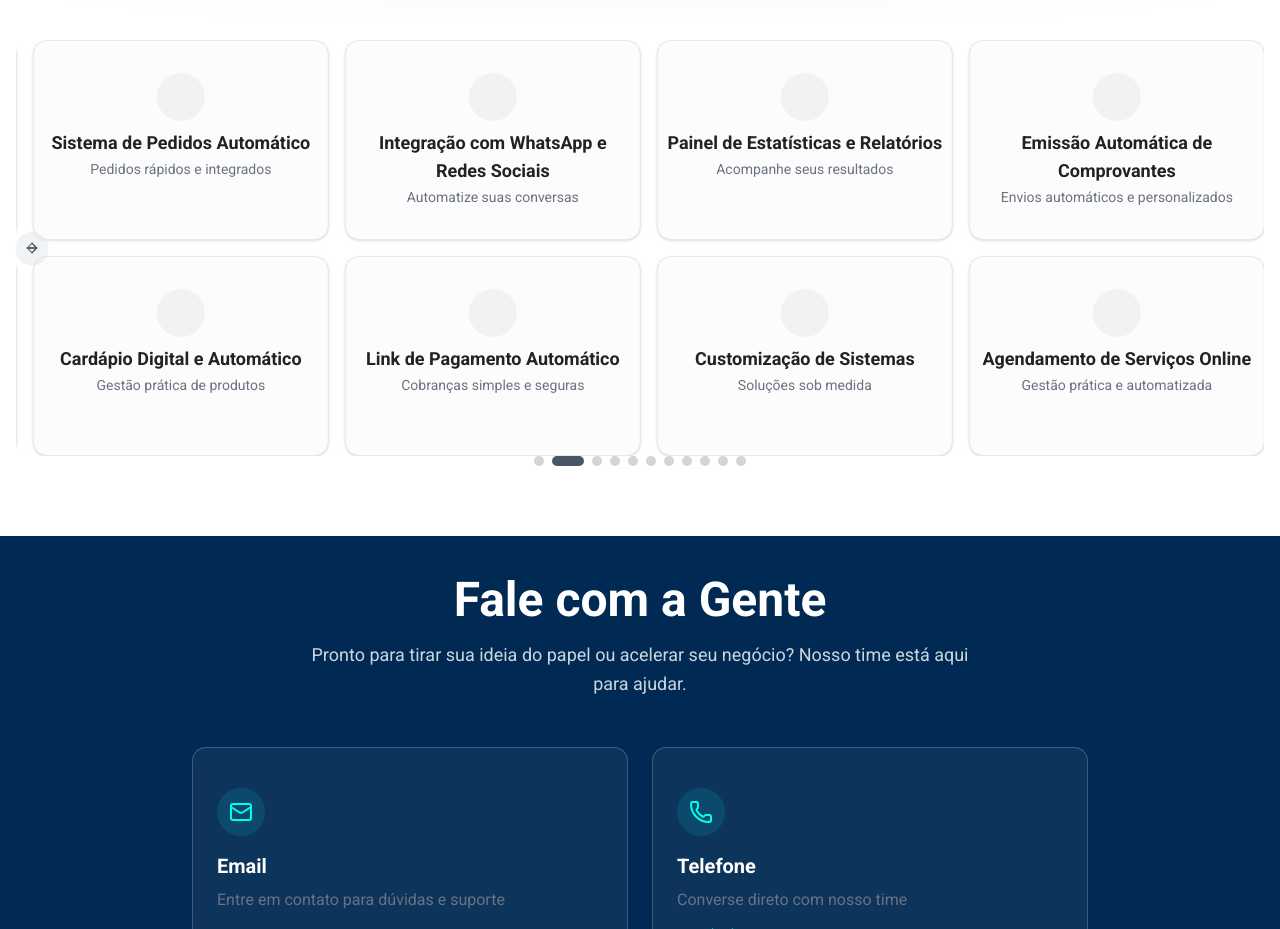
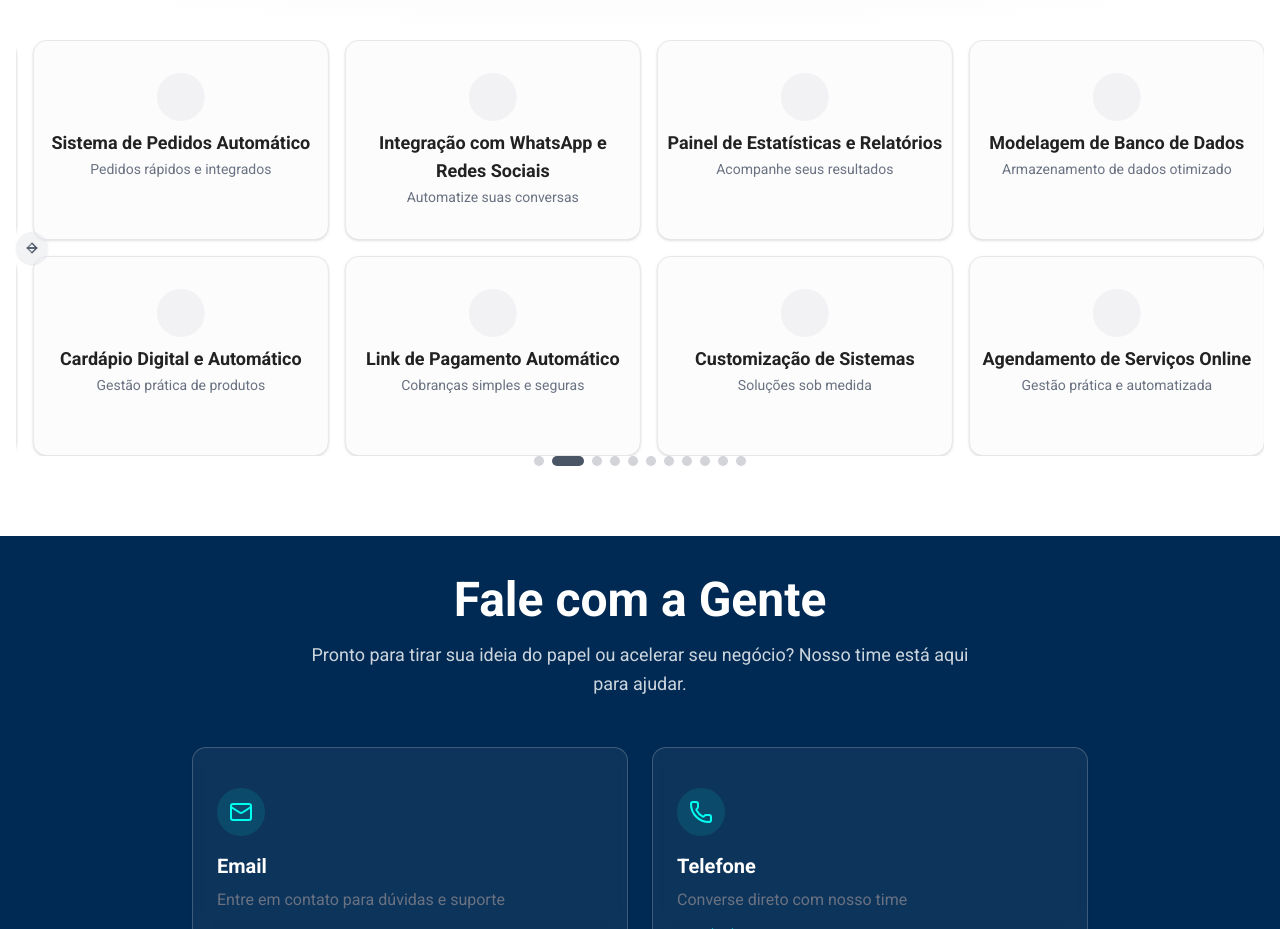
Before and after one commit to Cerasos/cerasos-frontend, a Next.js app: page / in a window 1280 px wide. Shown: the part 920-1849 px from the top of the page. Built offline with nearby package versions, Linux system fonts and the light colour scheme; some icons are missing.

Commit message:
fix: position

```diff
--- a/src/components/service-section/index.tsx
+++ b/src/components/service-section/index.tsx
@@ -27,15 +27,14 @@ import { useIsMobile } from "@/hooks/is-mobile";
 import Autoplay from "embla-carousel-autoplay";
 
 const services = [
+  // ------------------ NOVOS SERVIÇOS ------------------
   {
-    icon: "database",
-    title: "Modelagem de Banco de Dados",
-    description: "Armazenamento de dados otimizado",
+    icon: "file-text",
+    title: "Emissão Automática de Comprovantes",
+    description: "Envios automáticos e personalizados",
     details:
-      "Desenhamos esquemas de banco de dados eficientes e otimizamos a performance de consultas para SQL e NoSQL. Garantimos que sua camada de dados seja escalável, segura e de alta performance.",
+      "Gere e envie comprovantes automaticamente via WhatsApp ou e-mail após cada venda ou pagamento. Reduza tarefas manuais e ofereça uma experiência mais ágil e profissional aos seus clientes.",
   },
-
-  // ------------------ NOVOS SERVIÇOS ------------------
 
   {
     icon: "message-square",
@@ -87,12 +86,13 @@ const services = [
       "Desenvolvemos sistemas personalizados conforme as necessidades do seu negócio. Desde integrações até novas funcionalidades, criamos tecnologia que se adapta à sua realidade.",
   },
   {
-    icon: "file-text",
-    title: "Emissão Automática de Comprovantes",
-    description: "Envios automáticos e personalizados",
+    icon: "database",
+    title: "Modelagem de Banco de Dados",
+    description: "Armazenamento de dados otimizado",
     details:
-      "Gere e envie comprovantes automaticamente via WhatsApp ou e-mail após cada venda ou pagamento. Reduza tarefas manuais e ofereça uma experiência mais ágil e profissional aos seus clientes.",
+      "Desenhamos esquemas de banco de dados eficientes e otimizamos a performance de consultas para SQL e NoSQL. Garantimos que sua camada de dados seja escalável, segura e de alta performance.",
   },
+
   {
     icon: "calendar",
     title: "Agendamento de Serviços Online",
```
